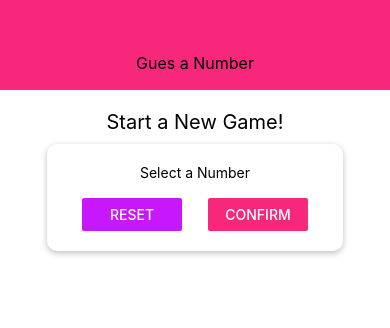
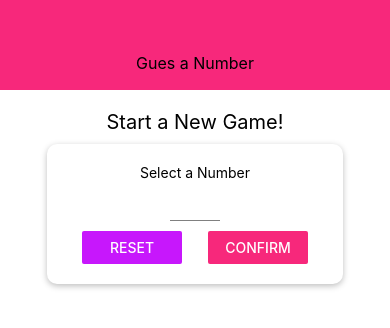
Before and after one commit to ponochovny/rn-complete-guide-maximilian, a React Native app: screen / in a window 390 px wide. Shown: the top 328 px of the page. Built offline with nearby package versions, Linux system fonts and the light colour scheme.

Commit message:
Input Validation and hide keyboard

```diff
--- /dev/null
+++ b/components/Input.js
@@ -0,0 +1,18 @@
+import React from 'react';
+import { TextInput, StyleSheet } from 'react-native';
+
+const Input = (props) => {
+	return <TextInput {...props} style={{ ...styles.input, ...props.style }} />;
+};
+
+const styles = StyleSheet.create({
+	input: {
+		height: 30,
+		borderBottomColor: 'grey',
+		borderBottomWidth: 1,
+		marginVertical: 10,
+		paddingTop: 5,
+	},
+});
+
+export default Input;
--- a/screens/StartGameScreen.js
+++ b/screens/StartGameScreen.js
@@ -1,16 +1,44 @@
-import React from 'react';
-import { View, Text, StyleSheet, TextInput, Button } from 'react-native';
+import React, { useState } from 'react';
+import {
+	View,
+	Text,
+	StyleSheet,
+	Button,
+	TouchableWithoutFeedback,
+	Keyboard,
+} from 'react-native';
 
 import Card from '../components/Card';
+import Input from '../components/Input';
 import Colors from '../constants/colors';
 
 const StartGameScreen = () => {
+	const [enteredValue, setEnteredValue] = useState('');
+
+	const numberInputHandler = (inputText) => {
+		setEnteredValue(inputText.replace(/[^0-9]/g, ''));
+	};
+
 	return (
+		<TouchableWithoutFeedback
+			onPress={() => {
+				Keyboard.dismiss();
+			}}
+		>
 			<View style={styles.screen}>
 				<Text style={styles.title}>Start a New Game!</Text>
 				<Card style={styles.inputContainer}>
 					<Text>Select a Number</Text>
-				<TextInput />
+					<Input
+						style={styles.input}
+						blurOnSubmit
+						autoCapitalize="none"
+						autoCorrect={false}
+						keyboardType="number-pad"
+						maxLength={2}
+						onChangeText={numberInputHandler}
+						value={enteredValue}
+					/>
 					<View style={styles.buttonContainer}>
 						<View style={styles.button}>
 							<Button
@@ -29,6 +57,7 @@
 					</View>
 				</Card>
 			</View>
+		</TouchableWithoutFeedback>
 	);
 };
 
@@ -56,6 +85,10 @@
 	button: {
 		width: 100,
 	},
+	input: {
+		width: 50,
+		textAlign: 'center',
+	},
 });
 
 export default StartGameScreen;
```
Lines whose indentation alone changed are shown as unchanged.
